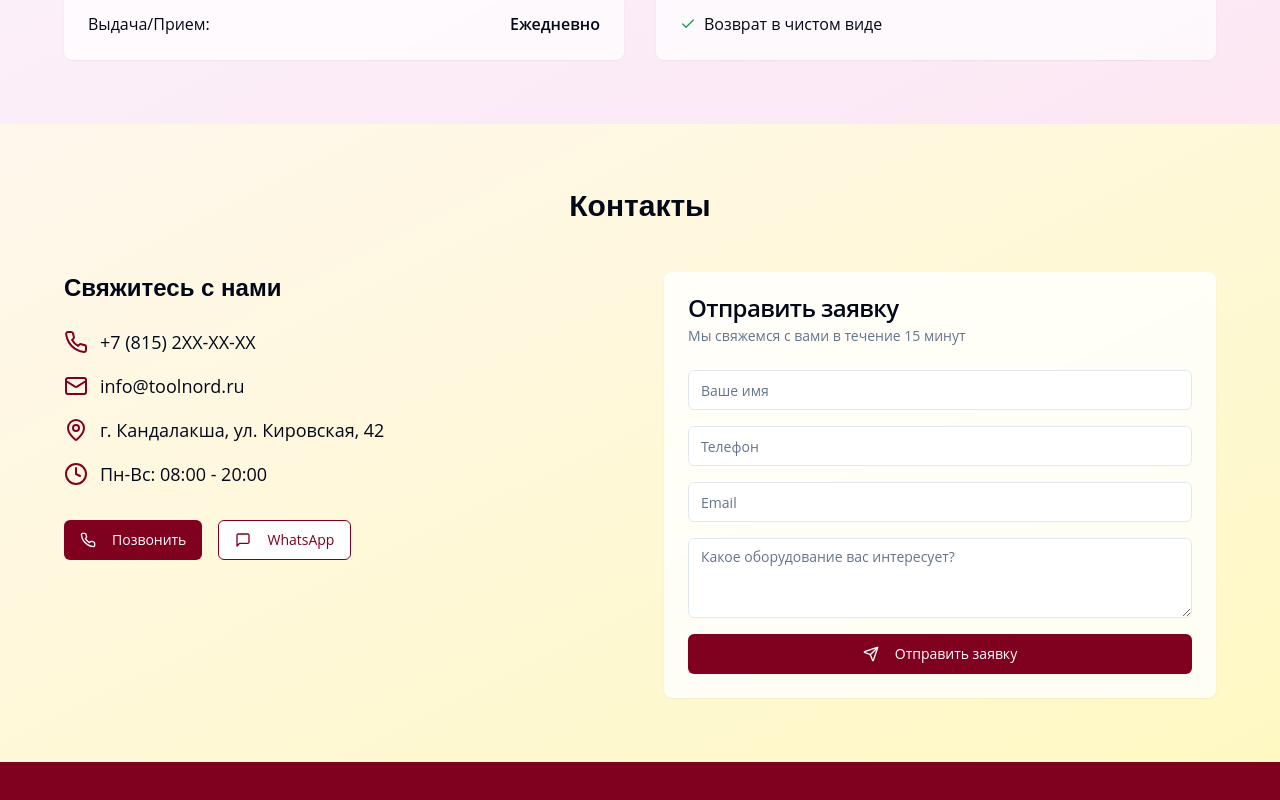
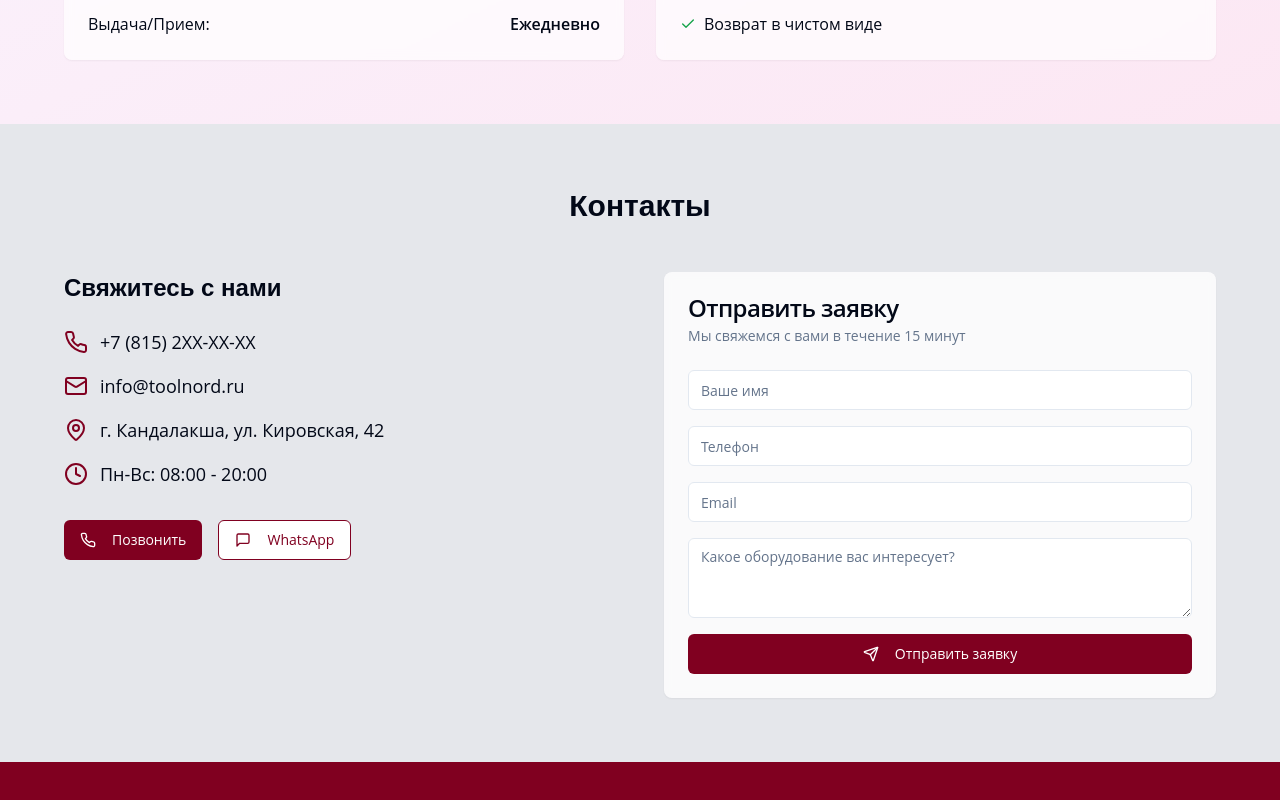
Before and after one commit to pr-poehali-dev/tool-rental-project, a React (Vite) app: page / in a window 1280 px wide. Shown: the part 2580-3380 px from the top of the page. Built offline with nearby package versions, Linux system fonts and the light colour scheme.

Commit message:
Обновление 1 компонентов

```diff
--- a/src/components/Contacts.tsx
+++ b/src/components/Contacts.tsx
@@ -6,7 +6,7 @@ import Icon from "@/components/ui/icon";
 
 export default function Contacts() {
   return (
-    <section id="contacts" className="py-16 bg-gradient-to-br from-orange-50 to-yellow-100 opacity-0 animate-fade-in" style={{animationDelay: '1.0s', animationFillMode: 'forwards'}}>
+    <section id="contacts" className="py-16 from-orange-50 to-yellow-100 opacity-0 animate-fade-in bg-gray-200" style={{animationDelay: '1.0s', animationFillMode: 'forwards'}}>
       <div className="container mx-auto px-4">
         <h2 className="font-heading text-3xl font-bold text-center mb-12">Контакты</h2>
         <div className="grid md:grid-cols-2 gap-12 max-w-6xl mx-auto">
```
